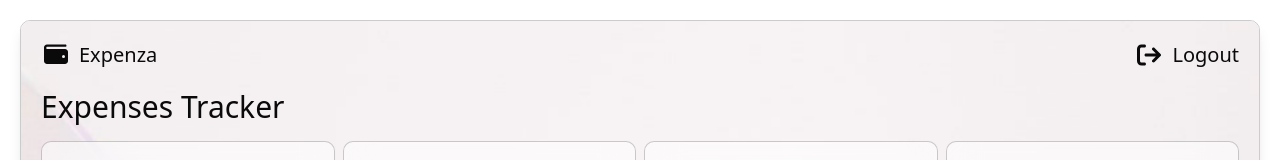
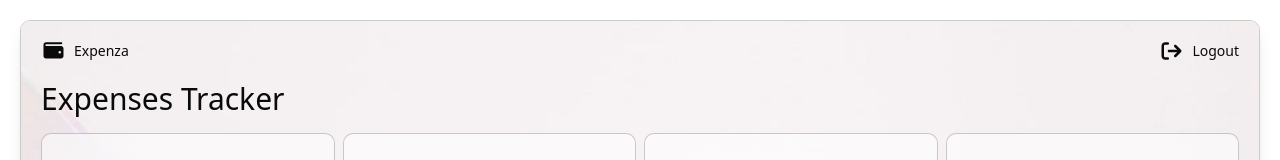
Before and after one commit to scottii333/mlc-expenses-tracker, a Next.js app: page /dashboard in a window 1280 px wide. Shown: the top 160 px of the page. Built offline with nearby package versions, Linux system fonts and the light colour scheme; no server answers.

Commit message:
style: adjust font sizes for icons and text in Dashboard for consistency

```diff
--- a/src/app/dashboard/page.tsx
+++ b/src/app/dashboard/page.tsx
@@ -38,8 +38,8 @@ export default function Dashboard() {
         />
         <div className="flex justify-between">
           <div className="relative flex items-center space-x-2">
-            <FontAwesomeIcon size="xl" icon={faWallet} />
-            <h1 className="text-xl">Expenza</h1>
+            <FontAwesomeIcon size="lg" icon={faWallet} />
+            <h1 className="text-sm">Expenza</h1>
           </div>
 
           <button
@@ -47,8 +47,8 @@ export default function Dashboard() {
             onClick={handleLogout}
             className="relative flex items-center space-x-2 cursor-pointer hover:scale-105 transition-transform hover:text-red-600"
           >
-            <FontAwesomeIcon size="xl" icon={faArrowRightFromBracket} />
-            <p className="text-xl">Logout</p>
+            <FontAwesomeIcon size="lg" icon={faArrowRightFromBracket} />
+            <p className="text-sm">Logout</p>
           </button>
         </div>
 
```
